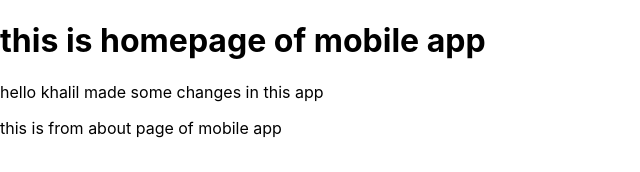
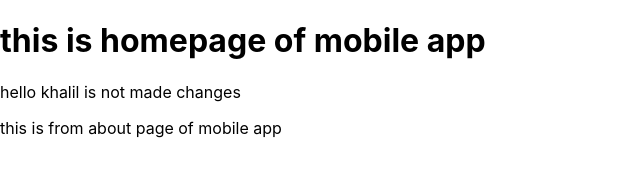
Before and after one commit to khalilkhan-Dev/mobile, a React (Create React App) app: page / in a window 1280 px wide. Shown: the top 172 px of the page, without its empty margins (0-640 px from the left). Built offline with nearby package versions, Linux system fonts and the light colour scheme.

Commit message:
khalil not made changes

```diff
--- a/src/components/Home.jsx
+++ b/src/components/Home.jsx
@@ -6,7 +6,7 @@ const Home = () => {
     <>
     <h1>this is homepage of mobile app</h1>
 
-    <p>hello khalil made some changes in this app</p>
+    <p>hello khalil is not made changes </p>
     <About/>
 
     </>
```
